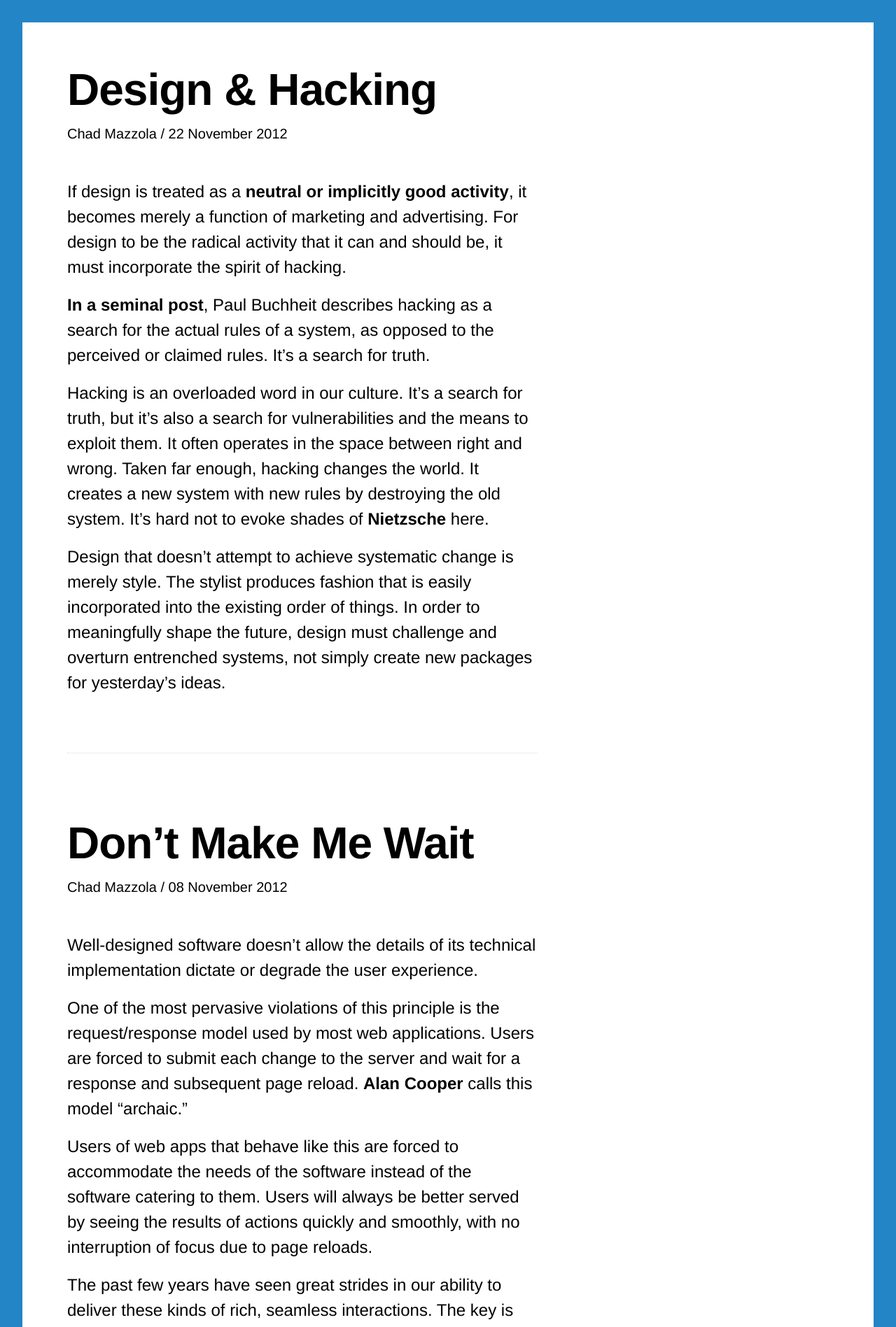
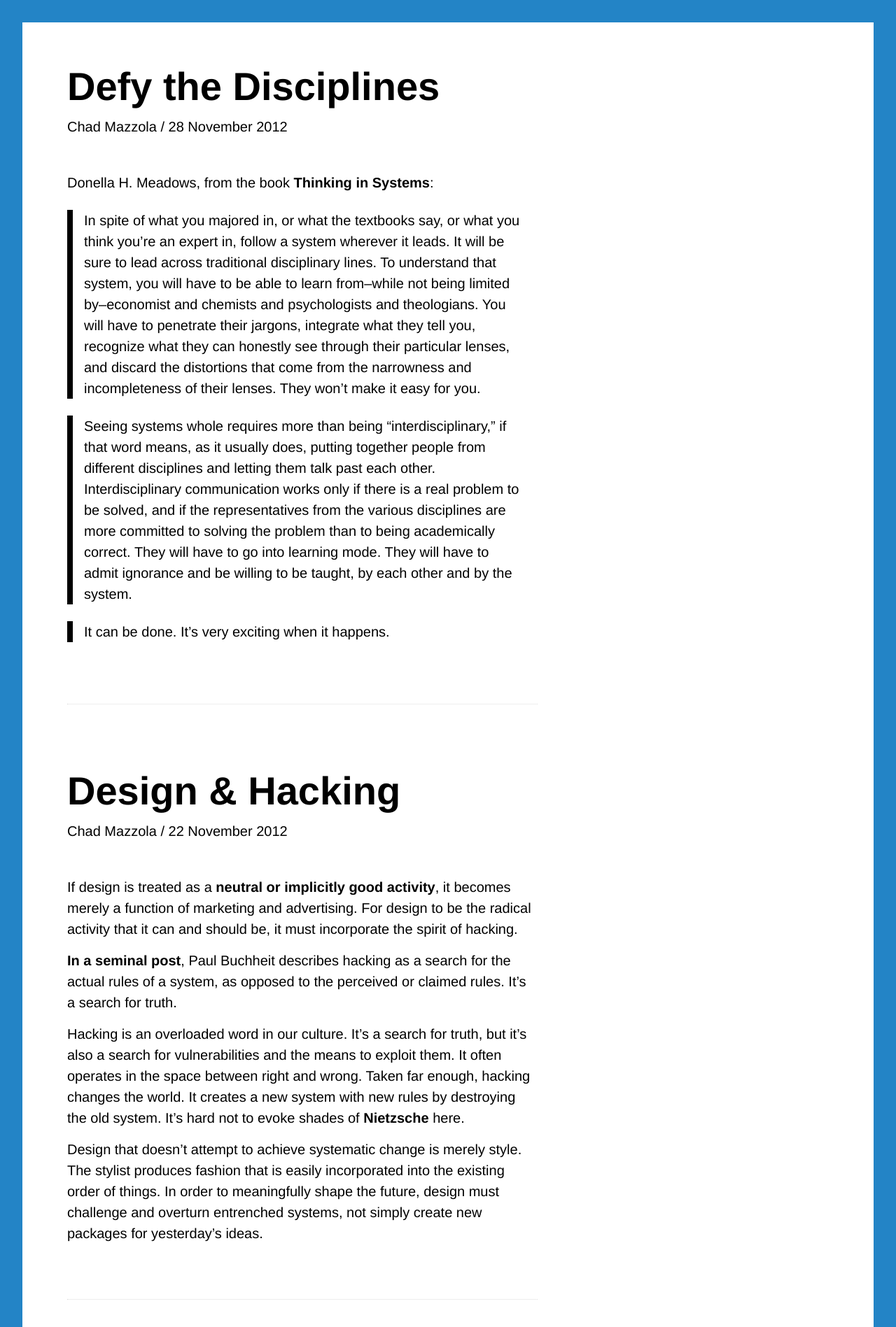
Before and after one commit to ehmorris/unicornmeet, a Jekyll site: the page built from index.html, in a window 1280 px wide. Shown: the top 1897 px of the page at 70% size. Built offline with Jekyll 4.4.1, drawn with Linux system fonts in a browser that asks for light colours; Markdown is read by kramdown in place of the engine named in the settings.

Commit message:
New post. Type tweaks.

```diff
--- /dev/null
+++ b/_posts/2012-11-28-defy-the-disciplines.md
@@ -0,0 +1,14 @@
+---
+layout: post
+type: post
+title: Defy the Disciplines
+author: Chad Mazzola
+---
+
+Donella H. Meadows, from the book [Thinking in Systems](http://www.amazon.com/Thinking-Systems-Donella-H-Meadows/dp/1603580557):
+
+> In spite of what you majored in, or what the textbooks say, or what you think you're an expert in, follow a system wherever it leads. It will be sure to lead across traditional disciplinary lines. To understand that system, you will have to be able to learn from--while not being limited by--economist and chemists and psychologists and theologians. You will have to penetrate their jargons, integrate what they tell you, recognize what they can honestly see through their particular lenses, and discard the distortions that come from the narrowness and incompleteness of their lenses. They won't make it easy for you.
+
+> Seeing systems whole requires more than being "interdisciplinary," if that word means, as it usually does, putting together people from different disciplines and letting them talk past each other. Interdisciplinary communication works only if there is a real problem to be solved, and if the representatives from the various disciplines are more committed to solving the problem than to being academically correct. They will have to go into learning mode. They will have to admit ignorance and be willing to be taught, by each other and by the system.
+
+> It can be done. It's very exciting when it happens.
--- a/stylesheets/application.css
+++ b/stylesheets/application.css
@@ -75,9 +75,8 @@ footer ul:after {
   .container .post h2 {
     color: #000;
     display: inline-block;
-    font-size: 4em;
+    font-size: 3.5em;
     font-weight: 900;
-    letter-spacing: -1px;
     margin: 0 0 0.25em 0; }
     .container .post h2 a {
       color: inherit;
@@ -86,7 +85,7 @@ footer ul:after {
       .container .post h2 a:hover {
         border: 0; }
   .container .post p {
-    font-size: 1.5em;
+    font-size: 1.25em;
     line-height: 1.5;
     margin: 0 0 0.75em 0; }
     .container .post p.meta {
@@ -107,7 +106,7 @@ footer ul:after {
     margin: 1em 0; }
     .container .post ul li,
     .container .post ol li {
-      font-size: 1.5em;
+      font-size: 1.25em;
       line-height: 1.5;
       margin: 0 0 0.75em 0; }
       .container .post ul li p,
@@ -119,8 +118,6 @@ footer ul:after {
     border-left: 0.5em solid #000;
     padding: 0 1em;
     margin: 1.5em 0; }
-    .container .post blockquote p {
-      font-weight: 700; }
   .container .post em {
     font-style: italic; }
 
```
Also changed, not shown: stylesheets/scss/_post.scss (+3 -5 lines).
